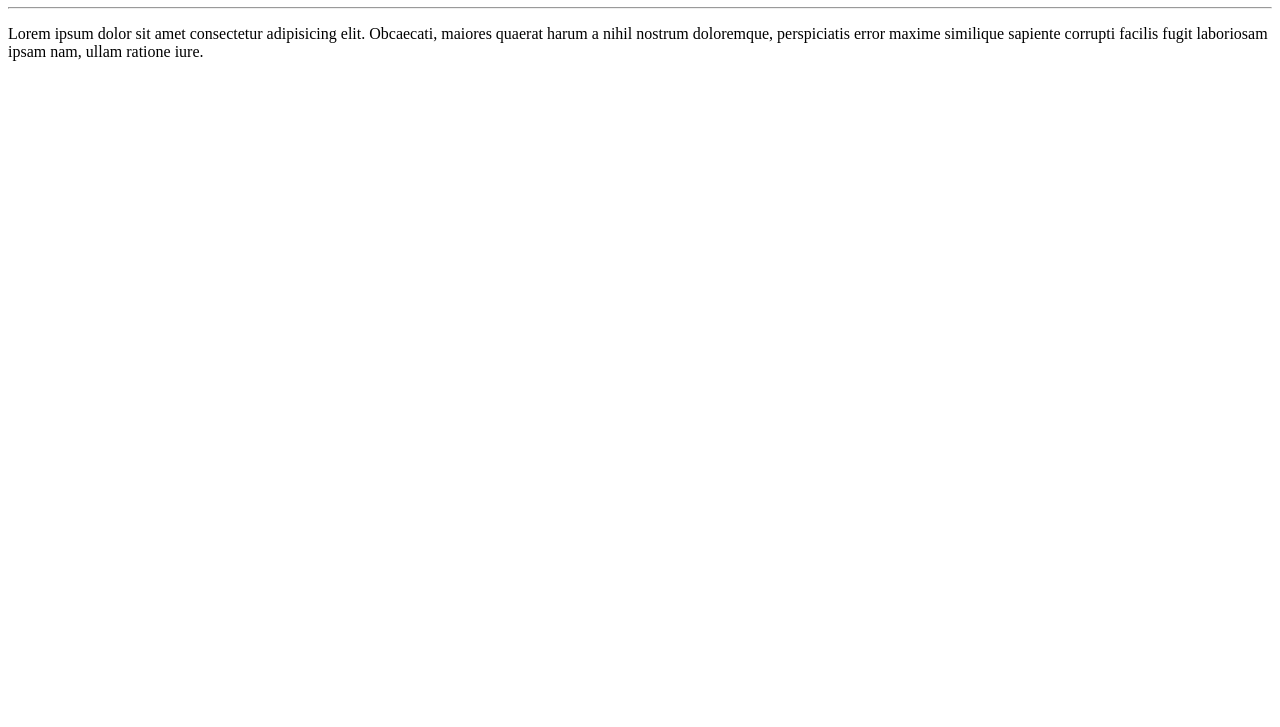
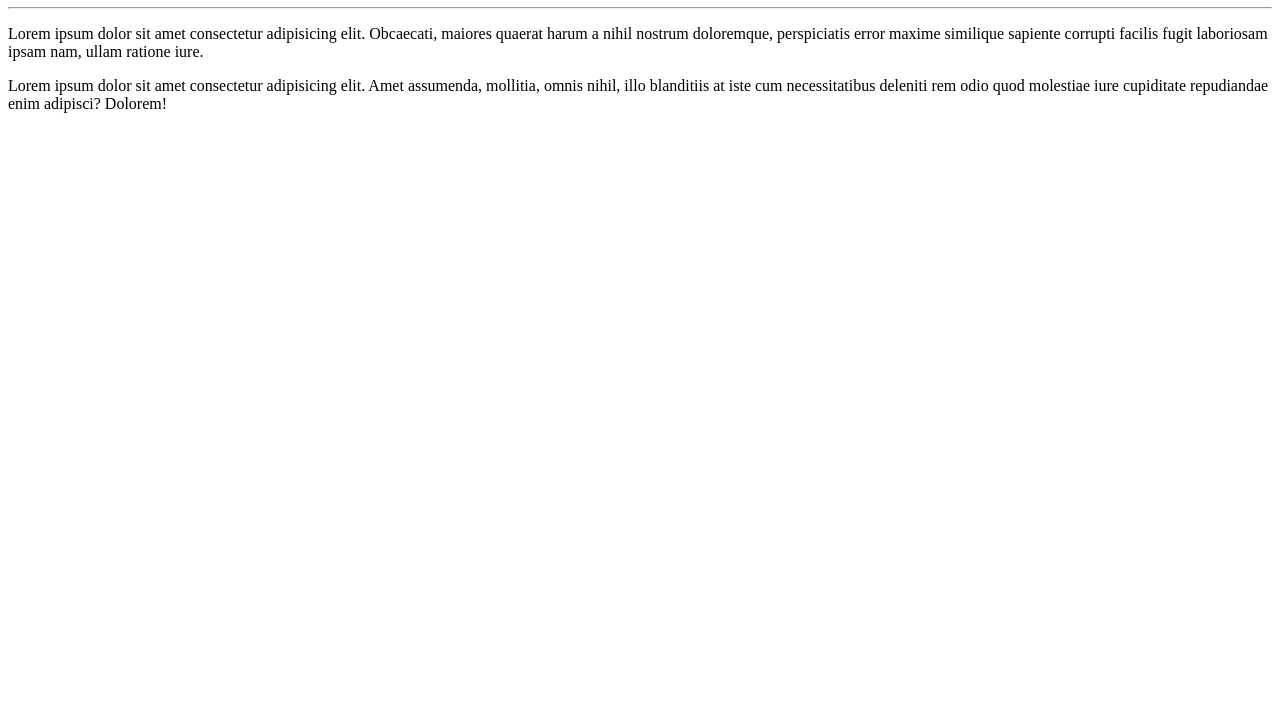
Before and after one commit to carlos-salvio/Ola-Mundo, a plain HTML site: page site-exemplo/index.html in a window 1280 px wide. Shown: the part 73-800 px from the top of the page. Drawn offline with Linux system fonts and the light colour scheme.

Commit message:
Adicionei um parágrafo

```diff
--- a/site-exemplo/index.html
+++ b/site-exemplo/index.html
@@ -10,5 +10,6 @@
     <h1>Olá, Mundo!</h1>
     <hr>
     <p>Lorem ipsum dolor sit amet consectetur adipisicing elit. Obcaecati, maiores quaerat harum a nihil nostrum doloremque, perspiciatis error maxime similique sapiente corrupti facilis fugit laboriosam ipsam nam, ullam ratione iure.</p>
+    <p>Lorem ipsum dolor sit amet consectetur adipisicing elit. Amet assumenda, mollitia, omnis nihil, illo blanditiis at iste cum necessitatibus deleniti rem odio quod molestiae iure cupiditate repudiandae enim adipisci? Dolorem!</p>
 </body>
 </html>
```
